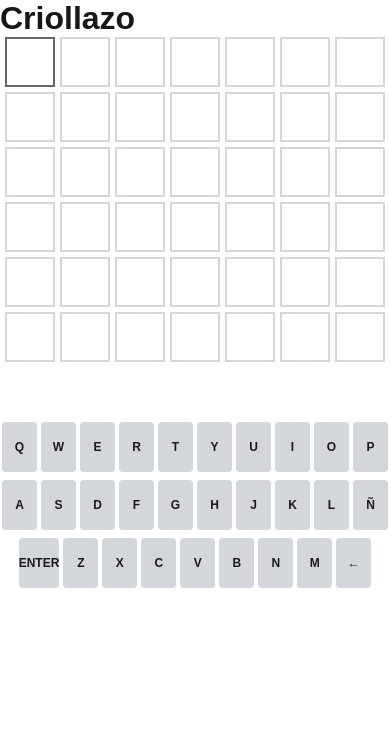
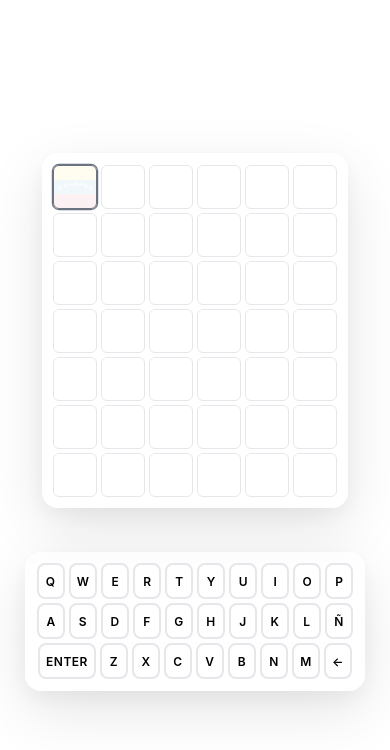
Before and after one commit to andresargote/criollazo, a Next.js app in the folder turpial/: page / in a window 390 px wide. Shown: the top 750 px of the page. Built offline with nearby package versions, Linux system fonts and the light colour scheme.

Commit message:
feat: add logic to finish the game and keyboard and board styles

```diff
--- a/turpial/src/app/hooks/useBoardNavigation.ts
+++ b/turpial/src/app/hooks/useBoardNavigation.ts
@@ -34,7 +34,6 @@ export function useBoardNavigation({
 
     const getNextRowIndex = () => {
         let rowIndex = position.row
-        console.log(rowIndex)
         if (canMoveToNextRow(rowIndex)) {
             rowIndex += 1
             return rowIndex
@@ -48,11 +47,11 @@ export function useBoardNavigation({
     }
 
     const canMoveToNextRow = (position: number) => {
-        return position < maxRowIndex
+        return position <= maxRowIndex
     }
 
     const canMoveToPreviousPosition = (position: number) => {
-        return position >= 0
+        return position > 0
     }
 
 
--- a/turpial/src/app/page.tsx
+++ b/turpial/src/app/page.tsx
@@ -10,8 +10,6 @@ ESTADO ACTUAL:
 
 MINIMO PARA VERSION JUGABLE:
 2. LOGICA DE FIN DE JUEGO
-   - Detectar cuando se acabaron los 6 intentos (PERDISTE)
-   - Mostrar palabra secreta al perder
    - Boton "Jugar de nuevo"
 
 3. ARRAY DE PALABRAS
@@ -22,8 +20,8 @@ MINIMO PARA VERSION JUGABLE:
 
 "use client"
 import styles from "./styles/page.module.css";
-import { useMemo, useState } from "react";
-import { Key, GridPosition, LetterCount, LetterState, Cell } from "./types";
+import { useEffect, useMemo, useState } from "react";
+import { Key, GridPosition, LetterCount, LetterState, Cell, GameState } from "./types";
 import useBoard from "./hooks/useBoard";
 import { useBoardNavigation } from "./hooks/useBoardNavigation";
 
@@ -53,7 +51,6 @@ const KEYBOARD_LAYOUT: Key[][] = [
     { key: 'L', value: 'L' },
     { key: "Ñ", value: "Ñ" }
   ],
-
   [
     { key: 'Enter', value: 'ENTER' },
     { key: 'Z', value: 'Z' },
@@ -67,13 +64,13 @@ const KEYBOARD_LAYOUT: Key[][] = [
   ]
 ]
 
-const SECRET_WORD = "CRIOLLO"
+const SECRET_WORD = "TUCUSO"
 
 export default function Home() {
 
   const { isLoading, board, updateBoard, maxCellIndex, maxRowIndex } = useBoard({
     cellsPerRow: SECRET_WORD.length,
-    totalRows: 6
+    totalRows: SECRET_WORD.length > 6 ? 6 : SECRET_WORD.length + 1
   })
 
   const [cursorPosition, setCursorPosition] = useState<GridPosition>({
@@ -88,6 +85,8 @@ export default function Home() {
 
   })
 
+  const [gameStatus, setGameStatus] = useState<string>(GameState.PLAYING)
+
   const letterCount = useMemo(() => {
     const count: LetterCount = {}
 
@@ -100,8 +99,23 @@ export default function Home() {
 
   }, [SECRET_WORD])
 
+  useEffect(() => {
+    if (gameStatus === GameState.WON) {
+      setTimeout(() => {
+        alert("Ganaste!")
+      }, 500)
+    }
+
+    if (gameStatus === GameState.LOST) {
+      setTimeout(() => {
+        alert("Perdiste!")
+      }, 500)
+    }
+
+  }, [gameStatus])
+
   const moveCursorToCell = (row: number, cell: number) => {
-    if (row !== cursorPosition.row) return
+    if (row !== cursorPosition.row || gameStatus !== GameState.PLAYING) return
 
     setCursorPosition({
       row: cursorPosition.row,
@@ -136,8 +150,9 @@ export default function Home() {
   }
 
   const processKeyInput = (key: string) => {
+    if (gameStatus !== GameState.PLAYING) return
     const canFillCell = isValidLetter(key) && canMoveToNextCell(cursorPosition.cell)
-    const canEnterRow = key === "Enter" && canMoveToNextRow(cursorPosition.row)
+    const canEnterRow = key === "Enter" && canMoveToNextRow(cursorPosition.row) && isValidWord()
     const canBackspace = key === "Backspace"
 
     if (canFillCell) {
@@ -159,8 +174,6 @@ export default function Home() {
       if (hasEmptyCell) return
 
       const availableLetters = { ...letterCount }
-
-
 
       const attemptEvaluation: Cell[] = []
       currentRow.forEach(({ value }, index) => {
@@ -193,12 +206,13 @@ export default function Home() {
 
 
       if (hasWon) {
-        // hacerlo con un estado para poder detectar si perdio
-        setTimeout(() => {
-          alert("GANASTE")
-        }, 250)
+        setGameStatus(GameState.WON)
+      } else {
+        if (cursorPosition.row === maxRowIndex) {
+          setGameStatus(GameState.LOST)
         } else {
           setCursorPosition(advanceToNextRow())
+        }
       }
     }
 
@@ -225,7 +239,6 @@ export default function Home() {
   }
 
   const cellStyle = (state: LetterState) => {
-    console.log("here", state)
     if (state === LetterState.HIT) {
       return styles.hit
     }
@@ -241,12 +254,35 @@ export default function Home() {
     return null
   }
 
+  const isValidWord = (): boolean => {
+    const word = board[cursorPosition.row].map((cell) => cell.value).join('').toLowerCase();
+
+    const invalidPatterns = [
+      /[bcdfghjklmnpqrstvwxyzñ]{4,}/i,
+
+      /(.)\1{2,}/i,
+
+
+      /^[aeiou]+$/i,
+
+
+      /^[bcdfghjklmnpqrstvwxyzñ]+$/i,
+
+
+      /[aeiou]{4,}/i,
+
+
+      /q(?!u)/i,
+
+      /[wxz]/i
+    ];
+
+    return !invalidPatterns.some(pattern => pattern.test(word));
+  };
+
 
   return (
-    <>
-      <header>
-        <h1>Criollazo</h1>
-      </header>
+
     <main className={styles.game}>
       {isLoading ? <p>Cargando tablero...</p> : (
 
@@ -258,7 +294,6 @@ export default function Home() {
                   <div key={`row_${rowIndex}`} className={styles.row}>
                     {
                       row.map((cell, cellIndex) => {
-                          console.log(cell.value, cell.state)
                         return (
                           <div key={`row_${rowIndex}_col${cellIndex}`} className={`${styles.cell} ${cellIndex === cursorPosition.cell && rowIndex === cursorPosition.row && styles.cellCurrent} ${cell.state !== LetterState.EMPTY && cell.state !== LetterState.FILLED ? cellStyle(cell.state) : ''}`}
 
@@ -293,6 +328,6 @@ export default function Home() {
         </>
       )}
     </main>
-    </>
+
   );
 }
--- a/turpial/src/app/styles/page.module.css
+++ b/turpial/src/app/styles/page.module.css
@@ -1,373 +1,255 @@
-.page {
-  --gray-rgb: 0, 0, 0;
-  --gray-alpha-200: rgba(var(--gray-rgb), 0.08);
-  --gray-alpha-100: rgba(var(--gray-rgb), 0.05);
-
-  --button-primary-hover: #383838;
-  --button-secondary-hover: #f2f2f2;
-
-  display: grid;
-  grid-template-rows: 20px 1fr 20px;
-  align-items: center;
-  justify-items: center;
-  min-height: 100svh;
-  padding: 80px;
-  gap: 64px;
-  font-family: var(--font-geist-sans);
-}
-
-@media (prefers-color-scheme: dark) {
-  .page {
-    --gray-rgb: 255, 255, 255;
-    --gray-alpha-200: rgba(var(--gray-rgb), 0.145);
-    --gray-alpha-100: rgba(var(--gray-rgb), 0.06);
-
-    --button-primary-hover: #ccc;
-    --button-secondary-hover: #1a1a1a;
-  }
-}
-
-.main {
-  display: flex;
-  flex-direction: column;
-  gap: 32px;
-  grid-row-start: 2;
-}
-
-.main ol {
-  font-family: var(--font-geist-mono);
-  padding-left: 0;
-  margin: 0;
-  font-size: 14px;
-  line-height: 24px;
-  letter-spacing: -0.01em;
-  list-style-position: inside;
-}
-
-.main li:not(:last-of-type) {
-  margin-bottom: 8px;
-}
-
-.main code {
-  font-family: inherit;
-  background: var(--gray-alpha-100);
-  padding: 2px 4px;
-  border-radius: 4px;
-  font-weight: 600;
-}
-
-.ctas {
-  display: flex;
-  gap: 16px;
-}
-
-.ctas a {
-  appearance: none;
-  border-radius: 128px;
-  height: 48px;
-  padding: 0 20px;
-  border: 1px solid transparent;
-  transition:
-    background 0.2s,
-    color 0.2s,
-    border-color 0.2s;
-  cursor: pointer;
-  display: flex;
-  align-items: center;
-  justify-content: center;
-  font-size: 16px;
-  line-height: 20px;
-  font-weight: 500;
-}
-
-a.primary {
-  background: var(--foreground);
-  color: var(--background);
-  gap: 8px;
-}
-
-a.secondary {
-  border-color: var(--gray-alpha-200);
-  min-width: 158px;
-}
-
-.footer {
-  grid-row-start: 3;
-  display: flex;
-  gap: 24px;
-}
-
-.footer a {
-  display: flex;
-  align-items: center;
-  gap: 8px;
-}
-
-.footer img {
-  flex-shrink: 0;
-}
-
-/* Enable hover only on non-touch devices */
-@media (hover: hover) and (pointer: fine) {
-  a.primary:hover {
-    background: var(--button-primary-hover);
-    border-color: transparent;
-  }
-
-  a.secondary:hover {
-    background: var(--button-secondary-hover);
-    border-color: transparent;
-  }
-
-  .footer a:hover {
-    text-decoration: underline;
-    text-underline-offset: 4px;
-  }
-}
-
-@media (max-width: 600px) {
-  .page {
-    padding: 32px;
-    padding-bottom: 80px;
-  }
-
-  .main {
-    align-items: center;
-  }
-
-  .main ol {
-    text-align: center;
-  }
-
-  .ctas {
-    flex-direction: column;
-  }
-
-  .ctas a {
-    font-size: 14px;
-    height: 40px;
-    padding: 0 16px;
-  }
-
-  a.secondary {
-    min-width: auto;
-  }
-
-  .footer {
-    flex-wrap: wrap;
-    align-items: center;
-    justify-content: center;
-  }
-}
-
-@media (prefers-color-scheme: dark) {
-  .logo {
-    filter: invert();
-  }
-}
-
-/* Estilos para el tablero de Wordle */
-.container {
-  min-height: 100vh;
-  display: flex;
-  flex-direction: column;
-  align-items: center;
-  background-color: #ffffff;
-  font-family: Arial, sans-serif;
-}
-
-.header {
-  text-align: center;
-  padding: 20px 0;
-  border-bottom: 1px solid #e0e0e0;
-  width: 100%;
-}
-
-.header h1 {
-  margin: 0;
-  font-size: 2rem;
-  font-weight: bold;
-  color: #1a1a1a;
-}
-
-.main {
-  flex: 1;
+.game {
   display: flex;
   flex-direction: column;
   align-items: center;
   justify-content: center;
-  padding: 20px;
+  min-height: 100dvh;
+  padding: 1.25rem;
 }
 
 .board {
   display: flex;
   flex-direction: column;
-  gap: 5px;
-  margin-bottom: 30px;
+  gap: 0.5rem;
+  margin-bottom: 2.5rem;
+  padding: 1.25rem;
+  background: rgba(255, 255, 255, 0.25);
+  border-radius: 1rem;
+  box-shadow:
+    0 1.25rem 3.75rem rgba(0, 0, 0, 0.1),
+    0 0.5rem 1.5rem rgba(0, 0, 0, 0.05);
+  backdrop-filter: blur(1.25rem);
+  border: 1px solid rgba(255, 255, 255, 0.2);
 }
 
 .row {
   display: flex;
-  gap: 5px;
+  gap: 0.5rem;
 }
 
 .cell {
-  width: 62px;
-  height: 62px;
-  border: 2px solid #d3d6da;
+  width: 4rem;
+  height: 4rem;
+  border: 2px solid #e5e7eb;
+  border-radius: 0.375rem;
   display: flex;
   align-items: center;
   justify-content: center;
   font-size: 2rem;
-  font-weight: bold;
+  font-weight: 700;
   text-transform: uppercase;
-  background-color: #ffffff;
-  transition: all 0.2s ease;
-}
-
-.cell.empty {
-  border-color: #d3d6da;
-  background-color: #ffffff;
-}
-
-.cell.filled {
-  border-color: #878a8c;
-  background-color: #ffffff;
-}
-
-.cell.correct {
-  border-color: #6aaa64;
-  background-color: #6aaa64;
-  color: #ffffff;
-}
-
-.cell.incorrect {
-  border-color: #787c7e;
-  background-color: #787c7e;
-  color: #ffffff;
-}
-
-.cell.wrong-position {
-  border-color: #c9b458;
-  background-color: #c9b458;
-  color: #ffffff;
+  background: #ffffff;
+  font-family: -apple-system, BlinkMacSystemFont, 'Segoe UI', system-ui;
+  transition: all 0.3s cubic-bezier(0.4, 0.0, 0.2, 1);
 }
 
 .cellCurrent {
-  border-color: #000000;
-  animation: pulse 1s infinite;
+  border-color: #6b7280;
+  background:
+    radial-gradient(circle at 15% 52%, rgba(255, 255, 255, 0.6) 2px, transparent 2px),
+    radial-gradient(circle at 28% 47%, rgba(255, 255, 255, 0.6) 2px, transparent 2px),
+    radial-gradient(circle at 40% 44%, rgba(255, 255, 255, 0.6) 2px, transparent 2px),
+    radial-gradient(circle at 52% 43%, rgba(255, 255, 255, 0.6) 2px, transparent 2px),
+    radial-gradient(circle at 64% 44%, rgba(255, 255, 255, 0.6) 2px, transparent 2px),
+    radial-gradient(circle at 76% 47%, rgba(255, 255, 255, 0.6) 2px, transparent 2px),
+    radial-gradient(circle at 89% 52%, rgba(255, 255, 255, 0.6) 2px, transparent 2px),
+    linear-gradient(180deg,
+      rgba(255, 204, 0, 0.06) 33%,
+      rgba(0, 129, 198, 0.06) 33% 66%,
+      rgba(207, 20, 43, 0.06) 66%);
+  box-shadow: 0 0 0 1px #6b7280;
+  animation: pulse 2s infinite;
 }
 
 @keyframes pulse {
-  0% {
-    border-color: #000000;
+
+  0%,
+  100% {
+    box-shadow: 0 0 0 1px #6b7280;
   }
 
   50% {
-    border-color: #666666;
-  }
-
-  100% {
-    border-color: #000000;
+    box-shadow: 0 0 0 2px #6b7280;
   }
 }
 
-/* Responsive design */
-@media (max-width: 600px) {
-  .cell {
-    width: 50px;
-    height: 50px;
-    font-size: 1.5rem;
-  }
-
-  .header h1 {
-    font-size: 1.5rem;
-  }
-}
-
-.game {
-  display: flex;
-  flex-direction: column;
-  align-items: center;
-  height: 100dvh;
-}
-
-/* Estilos para el teclado virtual */
 .keyboard {
   display: flex;
   flex-direction: column;
-  gap: 8px;
-  margin-top: 20px;
-  padding: 20px;
+  gap: 0.625rem;
+  margin-top: 1.25rem;
+  padding: 1.5rem;
+  background: rgba(255, 255, 255, 0.25);
+  border-radius: 1rem;
+  box-shadow:
+    0 1.25rem 3.75rem rgba(0, 0, 0, 0.1),
+    0 0.5rem 1.5rem rgba(0, 0, 0, 0.05);
+  backdrop-filter: blur(1.25rem);
+  border: 1px solid rgba(255, 255, 255, 0.2);
 }
 
 .keyboardRow {
   display: flex;
   justify-content: center;
-  gap: 6px;
+  gap: 0.5rem;
 }
 
 .key {
-  min-width: 43px;
-  height: 58px;
-  border: none;
-  border-radius: 4px;
-  background-color: #d3d6da;
-  color: #1a1a1a;
-  font-size: 14px;
-  font-weight: bold;
+  min-width: 2.5rem;
+  height: 2.8rem;
+  padding: 0.5rem 0.75rem;
+  border-radius: 0.5rem;
+  border: 2px solid #e5e7eb;
+  background: #ffffff;
+  font-family: -apple-system, BlinkMacSystemFont, 'Segoe UI', system-ui;
+  font-weight: 600;
+  font-size: 1rem;
+  letter-spacing: 0.03125rem;
   cursor: pointer;
-  display: flex;
-  align-items: center;
-  justify-content: center;
-  text-transform: uppercase;
-  transition: all 0.2s ease;
+  transition: all 0.2s cubic-bezier(0.4, 0.0, 0.2, 1);
 }
 
 .key:hover {
-  background-color: #b8b8b8;
+  transform: translateY(-0.0625rem);
+  background: linear-gradient(145deg, #f8f9fa, #e9ecef);
 }
 
 .key:active {
-  transform: scale(0.95);
+  transform: translateY(0.0625rem) scale(0.98);
+  transition: all 0.1s ease;
+  background: linear-gradient(145deg, #e9ecef, #dee2e6);
 }
 
-.specialKey {
-  min-width: 65px;
-  font-size: 12px;
+.key[value="ENTER"] {
+  min-width: 4rem;
+  background: linear-gradient(145deg, #006A36, #004D27);
+  color: white;
+  font-weight: 700;
+  font-size: 0.9rem;
 }
 
-/* Responsive design para el teclado */
-@media (max-width: 600px) {
-  .key {
-    min-width: 35px;
-    height: 50px;
-    font-size: 12px;
+.key[value="←"] {
+  min-width: 4rem;
+  background: linear-gradient(145deg, #CF142B, #A61021);
+  color: white;
+  font-weight: 700;
+  font-size: 1.2rem;
+}
+
+.hit {
+  background: linear-gradient(145deg, #006A36, #004D27) !important;
+  border-color: #004D27 !important;
+  color: white !important;
+  transform: scale(1.05);
+}
+
+.close {
+  background: linear-gradient(145deg, #FFCC00, #E6B800) !important;
+  border-color: #E6B800 !important;
+  color: #333 !important;
+  transform: scale(1.05);
+}
+
+.miss {
+  background: linear-gradient(145deg, #CF142B, #A61021) !important;
+  border-color: #A61021 !important;
+  color: white !important;
+  transform: scale(1.02);
+}
+
+@media (max-width: 768px) {
+  .game {
+    padding: 1rem;
   }
 
-  .specialKey {
-    min-width: 55px;
-    font-size: 10px;
+  .board {
+    gap: 0.375rem;
+    margin-bottom: 1.875rem;
+    padding: 1rem;
+  }
+
+  .row {
+    gap: 0.375rem;
+  }
+
+  .cell {
+    width: 3.25rem;
+    height: 3.25rem;
+    font-size: 1.6rem;
   }
 
   .keyboard {
-    padding: 10px;
+    padding: 1rem;
+    gap: 0.5rem;
   }
 
   .keyboardRow {
-    gap: 4px;
+    gap: 0.375rem;
+  }
+
+  .key {
+    min-width: 2rem;
+    height: 2.5rem;
+    padding: 0.375rem 0.5rem;
+    font-size: 0.875rem;
+  }
+
+  .key[value="ENTER"] {
+    min-width: 3.5rem;
+    font-size: 0.75rem;
+  }
+
+  .key[value="←"] {
+    min-width: 3.5rem;
+    font-size: 1rem;
   }
 }
 
+@media (max-width: 480px) {
+  .game {
+    padding: 0.75rem;
+  }
 
-.hit {
-  background-color: green;
+  .board {
+    padding: 0.65rem;
+    gap: 0.25rem;
+    margin-bottom: 1.5rem;
+  }
+
+  .row {
+    gap: 0.25rem;
+  }
+
+  .cell {
+    width: 2.75rem;
+    height: 2.75rem;
+    font-size: 1.4rem;
+    border-width: 1px;
+  }
+
+  .keyboard {
+    padding: 0.65rem;
+    gap: 0.25rem;
+  }
+
+  .keyboardRow {
+    gap: 0.25rem;
+  }
+
+  .key {
+    min-width: 1.75rem;
+    height: 2.25rem;
+    padding: 0.25rem 0.375rem;
+    font-size: 0.75rem;
+  }
+
+  .key[value="ENTER"] {
+    min-width: 3rem;
+    font-size: 0.625rem;
+  }
+
+  .key[value="←"] {
+    min-width: 3rem;
+    font-size: 0.875rem;
+  }
 }
-
-.close {
-  background-color: yellow;
-}
-
-.miss {
-  background-color: red;
-}
--- a/turpial/src/app/types/index.ts
+++ b/turpial/src/app/types/index.ts
@@ -24,3 +24,9 @@ export enum LetterState {
     EMPTY = "empty",
     FILLED = "filled"
 }
+
+export enum GameState {
+    PLAYING = "playing",
+    WON = "won",
+    LOST = "lost"
+}
```
Lines whose indentation alone changed are shown as unchanged.
